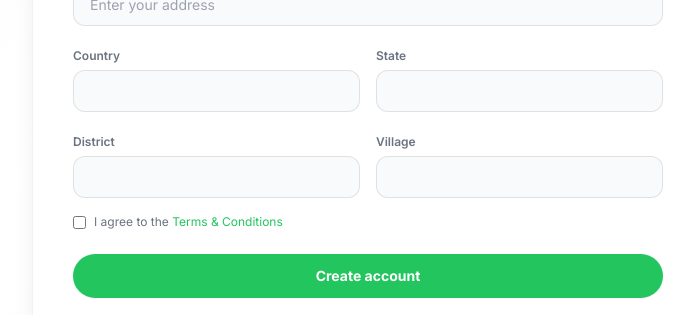
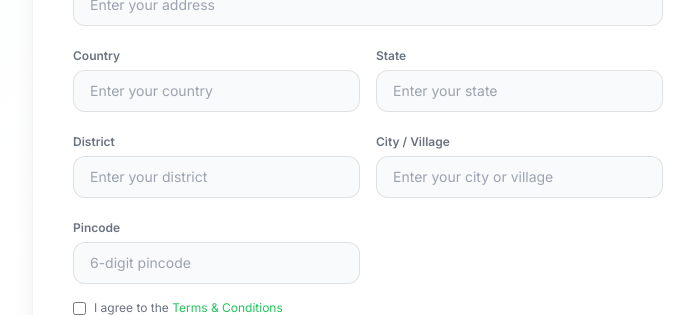
Before and after one commit to srsanthosh7117/grazelink, a React (Vite) app in the folder grazelink/: page /register in a window 1280 px wide. Shown: the part 637-952 px from the top of the page, without its empty margins (272-966 px from the left). Built offline with nearby package versions, Linux system fonts and the light colour scheme; no server answers.

Commit message:
Add pincode to registration and rename Village to City/Village
- New mandatory 6-digit pincode field on signup with validation
- Village renamed to City/Village with visible error states for all required address fields
- Pincode carried through farm profile (Settings, Account Center)

```diff
--- a/grazelink/src/hooks/useFarmProfile.ts
+++ b/grazelink/src/hooks/useFarmProfile.ts
@@ -15,6 +15,7 @@ export interface FarmProfile {
   state: string;
   district: string;
   village: string;
+  pincode?: string;
   createdAt?: unknown;
 }
 
--- a/grazelink/src/pages/Dashboard/AccountCenter.tsx
+++ b/grazelink/src/pages/Dashboard/AccountCenter.tsx
@@ -120,6 +120,7 @@ export default function AccountCenter() {
     district: '',
     state: '',
     country: '',
+    pincode: '',
   });
 
   const handleLogout = async () => {
@@ -137,6 +138,7 @@ export default function AccountCenter() {
         district: profile.district ?? '',
         state: profile.state ?? '',
         country: profile.country ?? '',
+        pincode: profile.pincode ?? '',
       });
     } else {
       setDraft(profile[key] ?? '');
@@ -197,6 +199,7 @@ export default function AccountCenter() {
     profile?.district,
     profile?.state,
     profile?.country,
+    profile?.pincode,
   ]
     .filter(Boolean)
     .join(', ') || 'No address details configured.';
@@ -352,7 +355,7 @@ export default function AccountCenter() {
                       />
                     </div>
                     <div>
-                      <label className="text-muted dark:text-dark-muted">Village / Town</label>
+                      <label className="text-muted dark:text-dark-muted">City / Village</label>
                       <input
                         value={addressDraft.village}
                         onChange={(e) => setAddressDraft((d) => ({ ...d, village: e.target.value }))}
@@ -383,6 +386,18 @@ export default function AccountCenter() {
                         className={addressInputClass}
                       />
                     </div>
+                    <div>
+                      <label className="text-muted dark:text-dark-muted">Pincode</label>
+                      <input
+                        type="tel"
+                        inputMode="numeric"
+                        maxLength={6}
+                        value={addressDraft.pincode}
+                        onChange={(e) => setAddressDraft((d) => ({ ...d, pincode: e.target.value.replace(/\D/g, '') }))}
+                        className={addressInputClass}
+                        placeholder="6-digit pincode"
+                      />
+                    </div>
                     <div className="sm:col-span-2 mt-1 flex gap-2">
                       <button
                         onClick={saveAddress}
--- a/grazelink/src/pages/Dashboard/Settings.tsx
+++ b/grazelink/src/pages/Dashboard/Settings.tsx
@@ -123,6 +123,7 @@ export default function Settings() {
     state: '',
     district: '',
     village: '',
+    pincode: '',
   });
   const [profileSaving, setProfileSaving] = useState(false);
   const [profileError, setProfileError] = useState('');
@@ -155,6 +156,7 @@ export default function Settings() {
         state: profile.state,
         district: profile.district,
         village: profile.village,
+        pincode: profile.pincode ?? '',
       });
     }
   }, [profile]);
@@ -177,6 +179,7 @@ export default function Settings() {
         state: profileFields.state,
         district: profileFields.district,
         village: profileFields.village,
+        pincode: profileFields.pincode,
       });
       if (profileFields.fullName !== user.displayName) {
         await updateProfile(user, { displayName: profileFields.fullName });
@@ -609,12 +612,26 @@ export default function Settings() {
                 </div>
                 <div>
                   <label className="mb-1.5 text-xs font-semibold text-muted dark:text-dark-muted">
-                    Village
+                    City / Village
                   </label>
                   <input
                     value={profileFields.village}
                     onChange={(e) => setField('village')(e.target.value)}
                     className={inputCls}
+                  />
+                </div>
+                <div>
+                  <label className="mb-1.5 text-xs font-semibold text-muted dark:text-dark-muted">
+                    Pincode
+                  </label>
+                  <input
+                    type="tel"
+                    inputMode="numeric"
+                    maxLength={6}
+                    value={profileFields.pincode}
+                    onChange={(e) => setField('pincode')(e.target.value.replace(/\D/g, ''))}
+                    className={inputCls}
+                    placeholder="6-digit pincode"
                   />
                 </div>
               </div>
--- a/grazelink/src/pages/Register/Register.tsx
+++ b/grazelink/src/pages/Register/Register.tsx
@@ -22,6 +22,7 @@ interface RegisterFormData {
   state: string;
   district: string;
   village: string;
+  pincode: string;
   terms: boolean;
 }
 
@@ -63,6 +64,7 @@ export default function Register() {
         state: data.state,
         district: data.district,
         village: data.village,
+        pincode: data.pincode,
       });
       // Security: require the email to be verified before the account can
       // reach any protected page. The account is unusable until verified.
@@ -178,19 +180,38 @@ export default function Register() {
 
           <div>
             <label className={labelClass}>Country</label>
-            <input {...register('country', { required: true })} className={inputClass} />
+            <input {...register('country', { required: true })} className={inputClass} placeholder="Enter your country" />
+            {errors.country && <p className="mt-1 text-xs text-rose-500">Required</p>}
           </div>
           <div>
             <label className={labelClass}>State</label>
-            <input {...register('state', { required: true })} className={inputClass} />
+            <input {...register('state', { required: true })} className={inputClass} placeholder="Enter your state" />
+            {errors.state && <p className="mt-1 text-xs text-rose-500">Required</p>}
           </div>
           <div>
             <label className={labelClass}>District</label>
-            <input {...register('district', { required: true })} className={inputClass} />
+            <input {...register('district', { required: true })} className={inputClass} placeholder="Enter your district" />
+            {errors.district && <p className="mt-1 text-xs text-rose-500">Required</p>}
           </div>
           <div>
-            <label className={labelClass}>Village</label>
-            <input {...register('village', { required: true })} className={inputClass} />
+            <label className={labelClass}>City / Village</label>
+            <input {...register('village', { required: true })} className={inputClass} placeholder="Enter your city or village" />
+            {errors.village && <p className="mt-1 text-xs text-rose-500">Required</p>}
+          </div>
+          <div>
+            <label className={labelClass}>Pincode</label>
+            <input
+              type="tel"
+              inputMode="numeric"
+              maxLength={6}
+              {...register('pincode', {
+                required: 'Pincode is required',
+                pattern: { value: /^[0-9]{6}$/, message: 'Enter a valid 6-digit pincode' },
+              })}
+              className={inputClass}
+              placeholder="6-digit pincode"
+            />
+            {errors.pincode && <p className="mt-1 text-xs text-rose-500">{errors.pincode.message}</p>}
           </div>
 
           <div className="sm:col-span-2 flex items-start gap-2 text-xs text-muted dark:text-dark-muted">
--- a/grazelink/src/services/auth.ts
+++ b/grazelink/src/services/auth.ts
@@ -28,6 +28,7 @@ export interface RegisterPayload {
   state: string;
   district: string;
   village: string;
+  pincode: string;
 }
 
 /** Creates a Firebase Auth user, then stores the farm profile in Firestore. */
@@ -57,6 +58,7 @@ export async function registerUser(payload: RegisterPayload) {
       state: payload.state,
       district: payload.district,
       village: payload.village,
+      pincode: payload.pincode,
       createdAt: serverTimestamp(),
     }),
     15000,
@@ -130,6 +132,7 @@ export interface UpdateFarmProfilePayload {
   state?: string;
   district?: string;
   village?: string;
+  pincode?: string;
 }
 
 /** Updates an existing farm profile doc (merge, so createdAt is preserved). */
```
